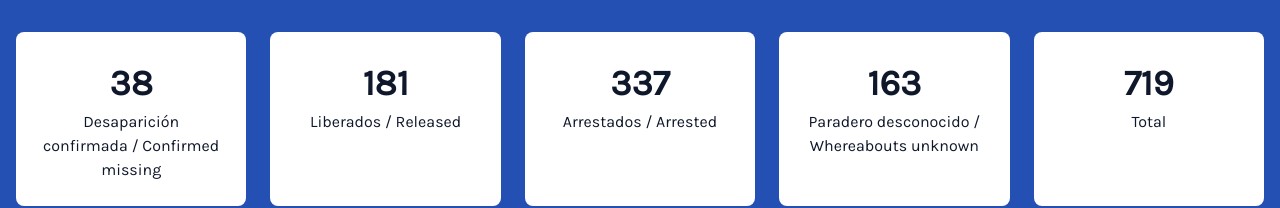
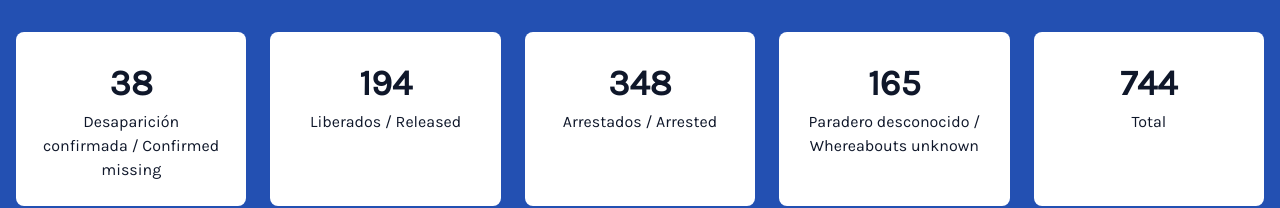
Before and after one commit to Sobefy/cubamissing, a Next.js app: page / in a window 1280 px wide. Shown: the top 208 px of the page. Built offline with nearby package versions, Linux system fonts and the light colour scheme; no server answers.

Commit message:
feat: updated stats

```diff
--- a/src/components/Stats/Stats.tsx
+++ b/src/components/Stats/Stats.tsx
@@ -26,10 +26,10 @@ const Stats = ({ translations }: StatsProps) => {
           textAlign="center"
         >
           <StatCard label={dissapeared} number={38} gridColumn="1/3" />
-          <StatCard label={released} number={181} gridColumn="3/5" />
-          <StatCard label={detention} number={337} gridColumn="1/3" />
-          <StatCard label={toVerify} number={163} gridColumn="3/5" />
-          <StatCard label={total} number={719} gridColumn="1/5" />
+          <StatCard label={released} number={194} gridColumn="3/5" />
+          <StatCard label={detention} number={348} gridColumn="1/3" />
+          <StatCard label={toVerify} number={165} gridColumn="3/5" />
+          <StatCard label={total} number={744} gridColumn="1/5" />
         </Grid>
       </Container>
     </Box>
```
